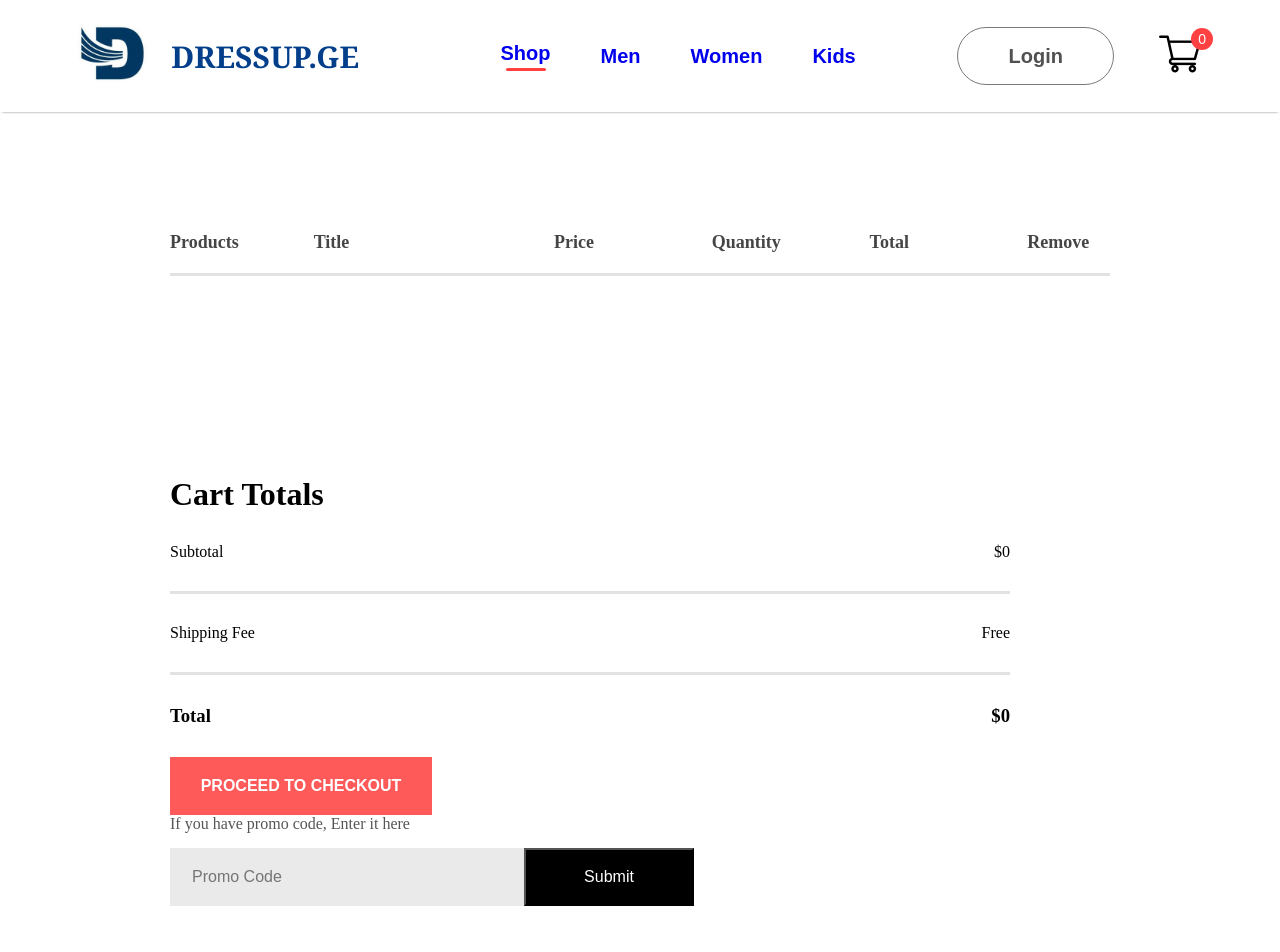
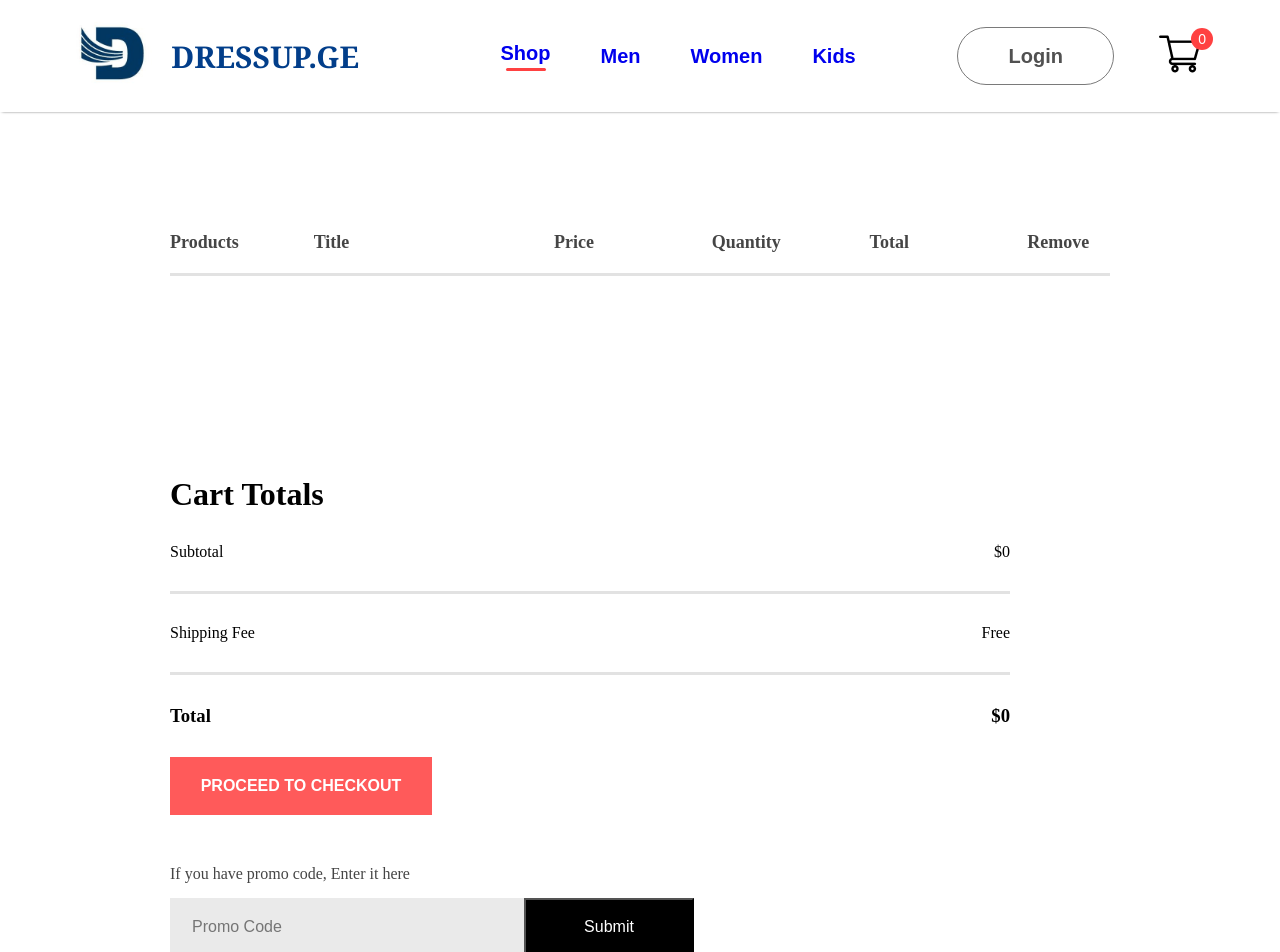
Before and after one commit to Wintozzzzzzz/myfirstproject, a React (Create React App) app: page /cart in a window 1280 px wide. Shown: the top 952 px of the page. Built offline with nearby package versions, Linux system fonts and the light colour scheme.

Commit message:
Go Baby Go

```diff
--- a/src/Components/CartItems/CartItems.css
+++ b/src/Components/CartItems/CartItems.css
@@ -76,11 +76,8 @@
     flex: 1;
     font-size: 16px;
     font-weight: 500;
-    /* margin: 200px; */
-}
-
-.cartitems-promocode {
-    color: #555;
+    color: #454545;
+    margin: 50px 0;
 }
 
 .cartitems-promobox {
@@ -105,6 +102,7 @@
     width: 170px;
     height: 58px;
     font-size: 16px;
+    font-weight: 500;
     background: #000000;
     color: #fff;
     cursor: pointer;
```
